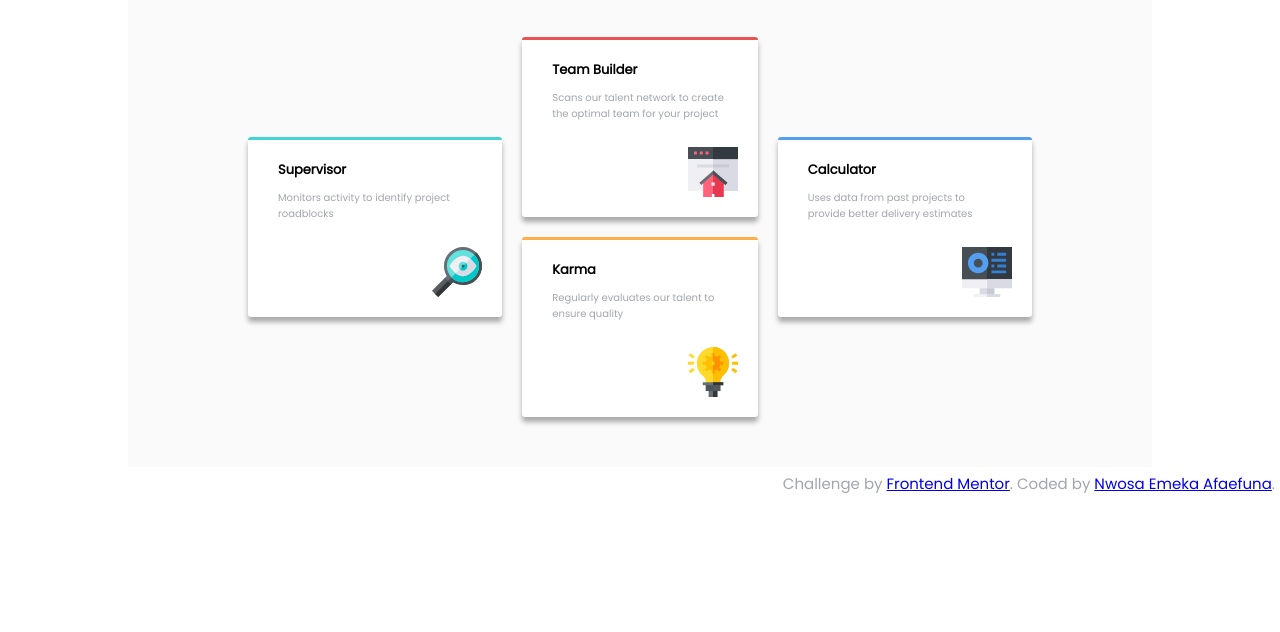
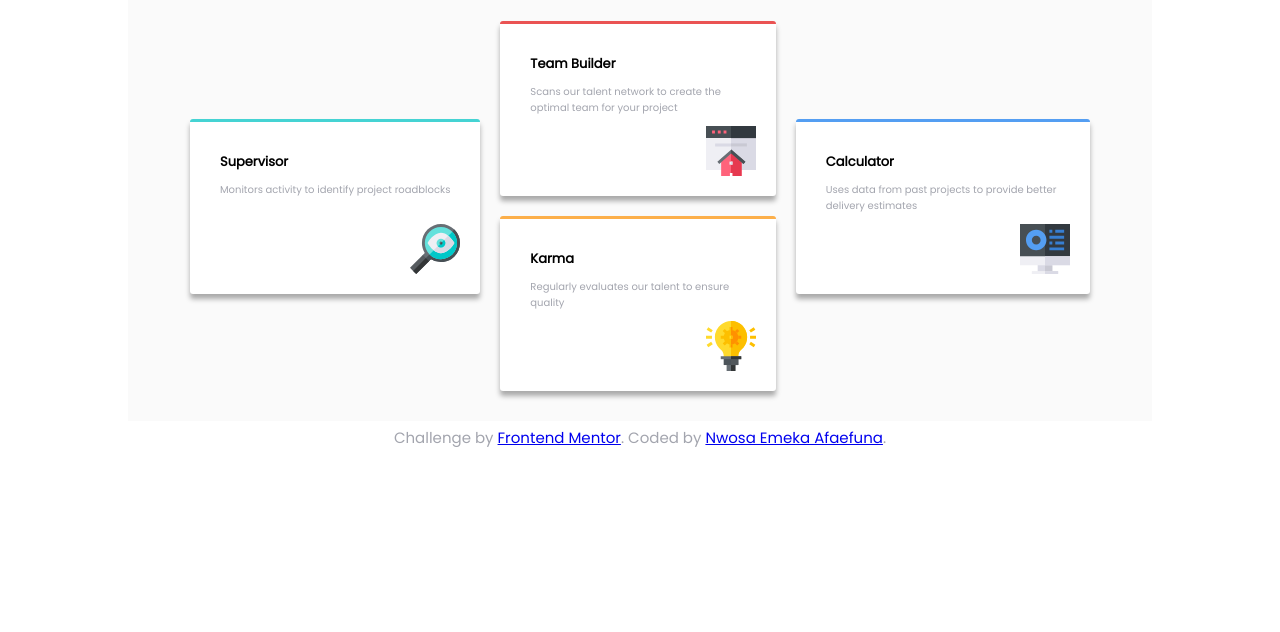
Before and after one commit to NwosaEmeka/Four-Card-Future-Section, a plain HTML site: page index.html in a window 1280 px wide. Shown: the part 168-800 px from the top of the page. Drawn offline with Linux system fonts and the light colour scheme.

Commit message:
changed some css based on feedback

```diff
--- a/style.css
+++ b/style.css
@@ -22,7 +22,8 @@ body {
 	justify-content: center;
 	align-items: center;
 	text-align: center;
-	width: 32%;
+	/* width: 32%; */
+
 	margin: 0 auto 40px auto;
 }
 .light-text {
@@ -44,13 +45,15 @@ p {
 /* cards */
 .cards {
 	display: grid;
-	margin: 20px 120px 20px 120px;
+	/* margin: 20px 120px 20px 120px; */
+	max-width: 900px;
+	margin: 0 auto;
 	grid-gap: 20px;
 }
 .card {
 	background-color: #fff;
-	padding: 20px 30px;
-	height: 180px;
+	padding: 30px 30px;
+	height: auto;
 	width: 100%;
 	position: relative;
 	border-radius: 3px;
@@ -83,6 +86,9 @@ p {
 	font-size: small;
 	margin-bottom: 10px;
 }
+.card p {
+	margin-bottom: 50px;
+}
 .card img {
 	width: 50px;
 	height: 50px;
@@ -93,7 +99,7 @@ p {
 
 /* footer */
 footer p {
-	text-align: right;
+	text-align: center;
 	font-size: 15px;
 	margin-bottom: 15px;
 	padding: 5px;
@@ -103,7 +109,6 @@ footer p {
 @media (max-width: 375px) {
 	.container {
 		width: 90%;
-		overflow: hidden;
 	}
 	.header-content {
 		width: 90%;
@@ -132,7 +137,4 @@ footer p {
 		grid-column: 1/2;
 		grid-row: 4/5;
 	}
-	footer p {
-		text-align: center;
-	}
 }
```
